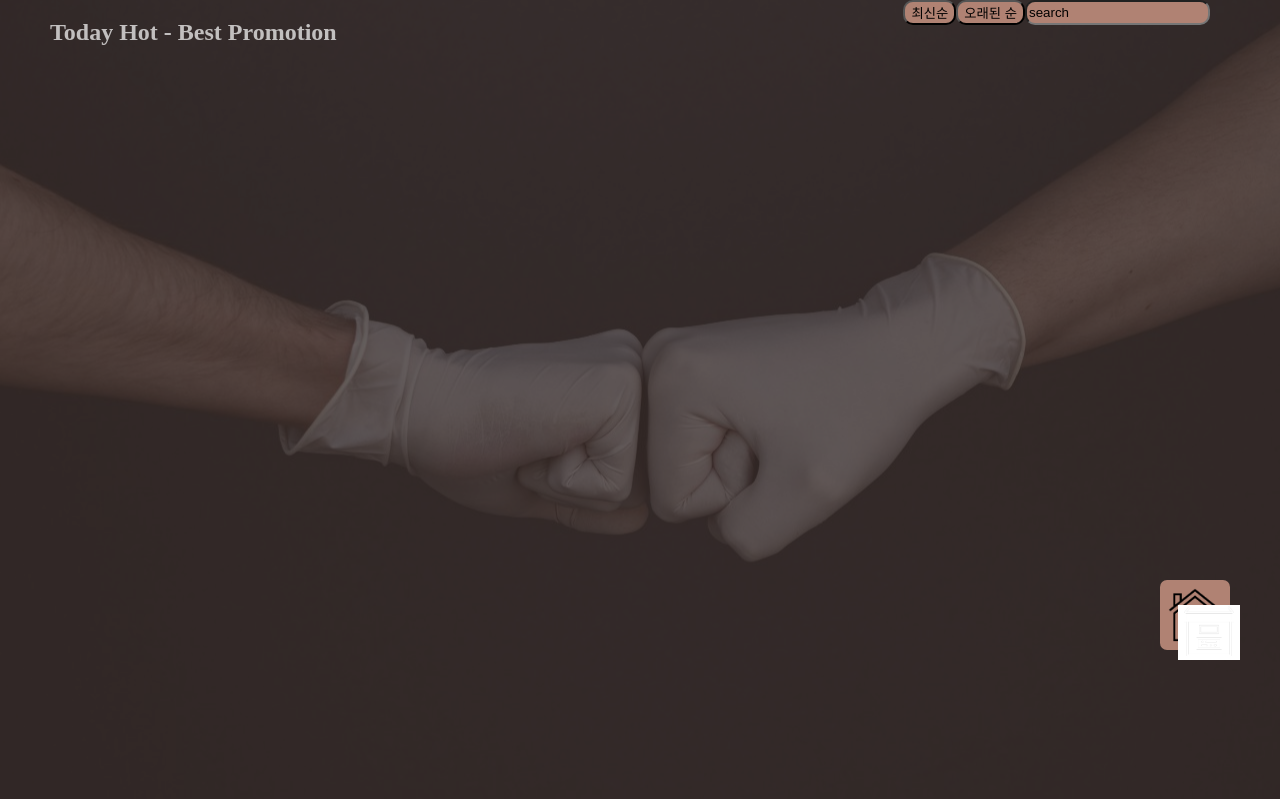
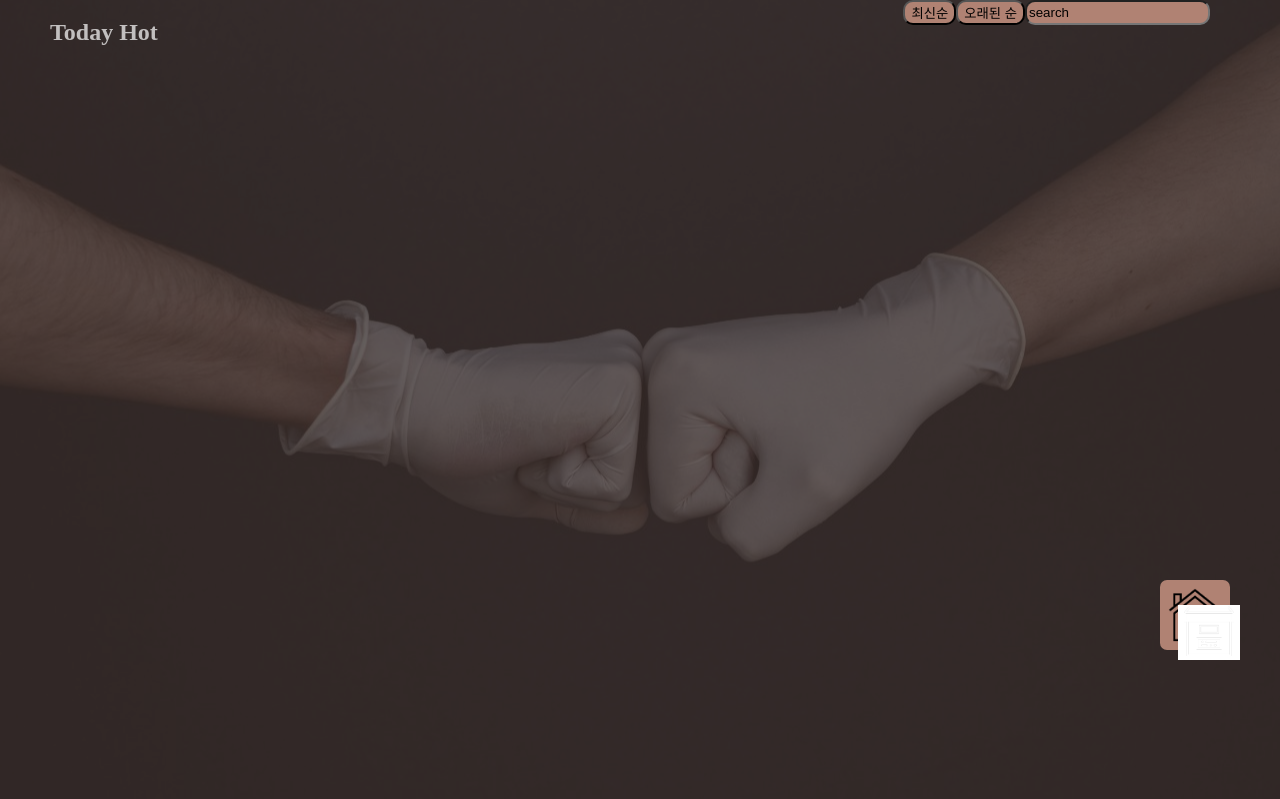
Before and after one commit to SeoEunGi0802/HongBer, a PHP site: page /hongber/php/match.php in a window 1280 px wide. Shown: the part 100-899 px from the top of the page. Run offline with PHP 8.4, Linux system fonts and the light colour scheme; the visitor is signed in with stand-in values (Sample User, id 1); data that the repository does not hold is empty; a stand-in replaces the project's code that opens the database connection; some libraries are stand-ins or nearby versions.

Commit message:
update code

```diff
--- a/hongber/php/match.php
+++ b/hongber/php/match.php
@@ -59,7 +59,7 @@ if (!isset($_SESSION['hislog'])) {
         <input id="smav" type="text" onkeyup="sma()" placeholder="search" class="search_area">
       </div>
       <div class="hot_content">
-        <p class="hot_p">Today Hot - Best Promotion</p>
+        <p class="hot_p">Today Hot</p>
         <?php
         include "./most_view.php";
         ?>
--- a/hongber/php/more_info.php
+++ b/hongber/php/more_info.php
@@ -13,6 +13,7 @@ if (isset($_SESSION['hislog'])) {
 }
 
 $email = $_GET['email'];
+date_default_timezone_set('Asia/Seoul');
 $today = date("Y-m-d");
 
 $sql = "SELECT * FROM viewing WHERE viewing_email = '$vemail' AND beviewing_email = '$email'";
```
